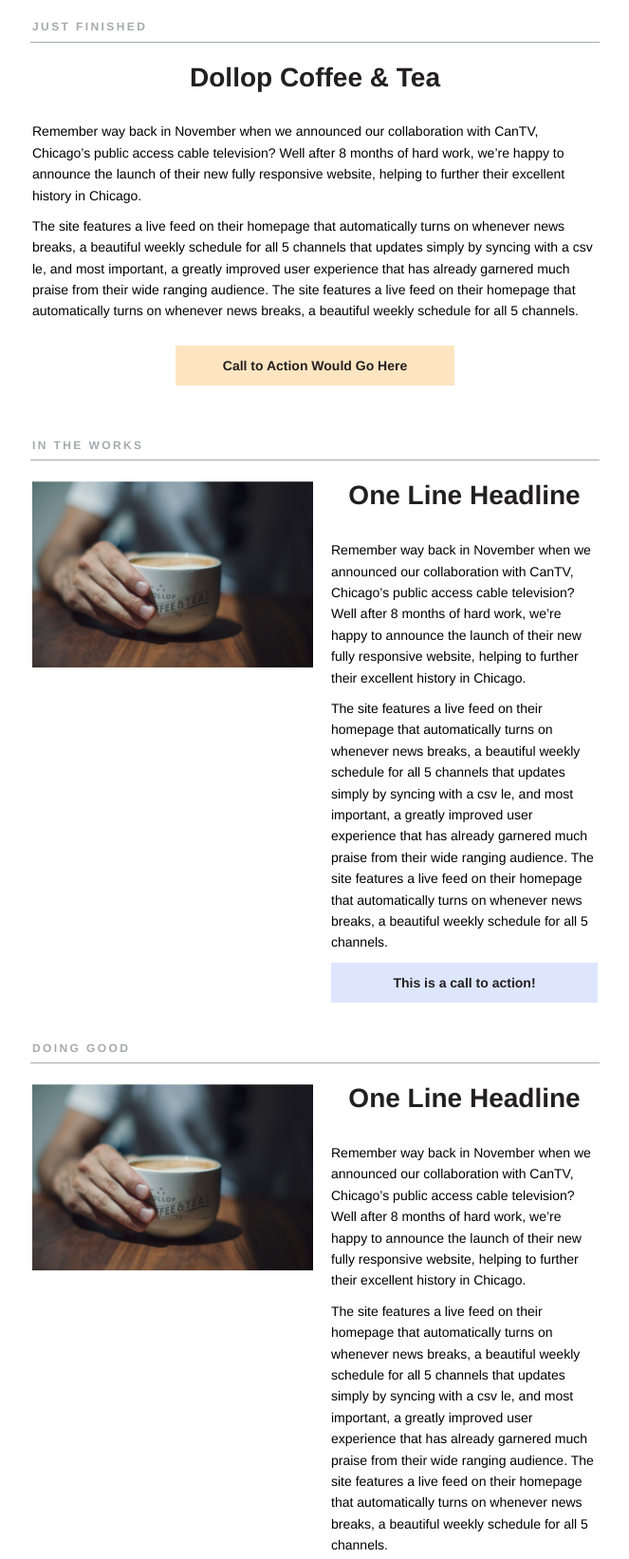
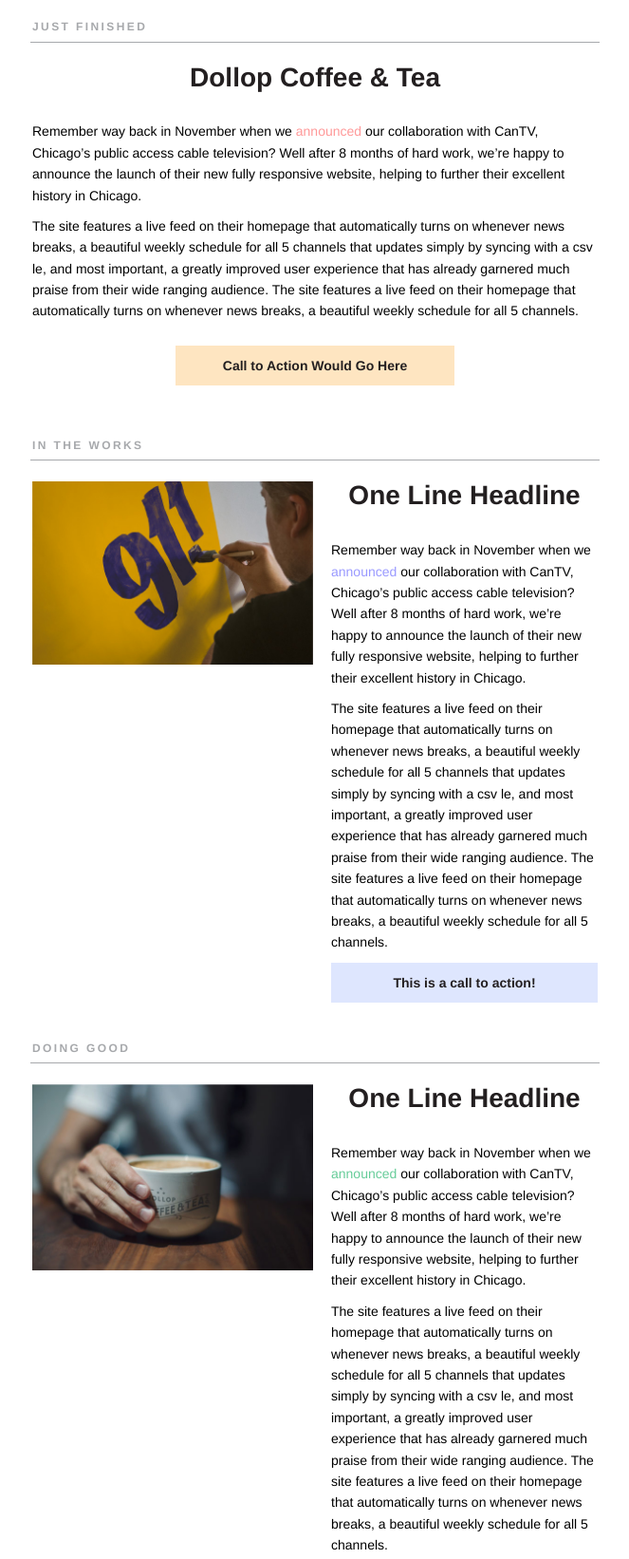
Before and after one commit to firebelly/fb3-email, a plain HTML site: page index.html in a window 1280 px wide. Shown: the part 546-2188 px from the top of the page at 95% size, without its empty margins (308-971 px from the left). Drawn offline with Linux system fonts and the light colour scheme.

Commit message:
different colored links for each section, remove REWARDS, add test links in sections, use second test-image

```diff
--- a/index.html
+++ b/index.html
@@ -60,18 +60,41 @@
 		display: block;
 	}
 
-	/* Repeatable blocks */
+	/* -------------------------------------
+			Repeatable blocks
+	------------------------------------- */
+
+	/* In The Works */
+	.news-block-in-the-works a {
+		color: #9999ff;
+	}
 	.news-block-in-the-works p.callout a {
 		background-color: #dee6fe;
+		color: #231F20;
+	}
+	/* Around Town */
+	.news-block-around-town a {
+		color: #ff9999;
 	}
 	.news-block-around-town p.callout a {
 		background-color: #fed9d2;
+		color: #231F20;
+	}
+	/* Doing Good */
+	.news-block-doing-good a {
+		color: #66cc99;
 	}
 	.news-block-doing-good p.callout a {
 		background-color: #d2efd9;
+		color: #231F20;
+	}
+	/* Just Finished */
+	.news-block-just-finished a {
+		color: #ff9999;
 	}
 	.news-block-just-finished p.callout a {
 		background-color: #fee5c1;
+		color: #231F20;
 	}
 
 	.news-block-just-finished,
@@ -347,7 +370,7 @@
 						<tr>
 							<td mc:edit="just-finished-copy">
 								<h1>Dollop Coffee & Tea</h1>
-								<p>Remember way back in November when we announced our collaboration with CanTV, Chicago’s public access cable television? Well after 8 months of hard work, we’re happy to announce the launch of their new fully responsive website, helping to further their excellent history in Chicago.</p>
+								<p>Remember way back in November when we <a href="#">announced</a> our collaboration with CanTV, Chicago’s public access cable television? Well after 8 months of hard work, we’re happy to announce the launch of their new fully responsive website, helping to further their excellent history in Chicago.</p>
 
 								<p>The site features a live feed on their homepage that automatically turns on whenever news breaks, a beautiful weekly schedule for all 5 channels that updates simply by syncing with a csv  le, and most important, a greatly improved user experience that has already garnered much praise from their wide ranging audience. The site features a live feed on their homepage that automatically turns on whenever news breaks, a beautiful weekly schedule for all 5 channels.</p>
 
@@ -381,7 +404,7 @@
 						<table align="left">
 							<tr>
 								<td>
-									<img mc:edit="in-the-works-image" src="img/test-image.jpg" />
+									<img mc:edit="in-the-works-image" src="img/test-image2.jpg" />
 								</td>
 							</tr>
 						</table>
@@ -393,7 +416,7 @@
 								<td mc:edit="in-the-works-copy">
 									<h1>One Line Headline</h1>
 
-									<p>Remember way back in November when we announced our collaboration with CanTV, Chicago’s public access cable television? Well after 8 months of hard work, we’re happy to announce the launch of their new fully responsive website, helping to further their excellent history in Chicago.</p>
+									<p>Remember way back in November when we <a href="#">announced</a> our collaboration with CanTV, Chicago’s public access cable television? Well after 8 months of hard work, we’re happy to announce the launch of their new fully responsive website, helping to further their excellent history in Chicago.</p>
 
 									<p>The site features a live feed on their homepage that automatically turns on whenever news breaks, a beautiful weekly schedule for all 5 channels that updates simply by syncing with a csv  le, and most important, a greatly improved user experience that has already garnered much praise from their wide ranging audience. The site features a live feed on their homepage that automatically turns on whenever news breaks, a beautiful weekly schedule for all 5 channels.</p>
 
@@ -442,7 +465,7 @@
 								<td mc:edit="doing-good-copy">
 									<h1>One Line Headline</h1>
 
-									<p>Remember way back in November when we announced our collaboration with CanTV, Chicago’s public access cable television? Well after 8 months of hard work, we’re happy to announce the launch of their new fully responsive website, helping to further their excellent history in Chicago.</p>
+									<p>Remember way back in November when we <a href="#">announced</a> our collaboration with CanTV, Chicago’s public access cable television? Well after 8 months of hard work, we’re happy to announce the launch of their new fully responsive website, helping to further their excellent history in Chicago.</p>
 
 									<p>The site features a live feed on their homepage that automatically turns on whenever news breaks, a beautiful weekly schedule for all 5 channels that updates simply by syncing with a csv  le, and most important, a greatly improved user experience that has already garnered much praise from their wide ranging audience. The site features a live feed on their homepage that automatically turns on whenever news breaks, a beautiful weekly schedule for all 5 channels.</p>
 
@@ -465,7 +488,7 @@
 					<table>
 						<tr>
 							<td>
-								<p><img mc:edit="around-town-image" src="img/test-image.jpg" /></p>
+								<p><img mc:edit="around-town-image" src="img/test-image2.jpg" /></p>
 							</td>
 						</tr>
 					</table>
@@ -480,7 +503,7 @@
 						<tr>
 							<td mc:edit="around-town-copy">
 								<h1>Dollop Coffee & Tea</h1>
-								<p>Remember way back in November when we announced our collaboration with CanTV, Chicago’s public access cable television? Well after 8 months of hard work, we’re happy to announce the launch of their new fully responsive website, helping to further their excellent history in Chicago.</p>
+								<p>Remember way back in November when we <a href="#">announced</a> our collaboration with CanTV, Chicago’s public access cable television? Well after 8 months of hard work, we’re happy to announce the launch of their new fully responsive website, helping to further their excellent history in Chicago.</p>
 
 								<p>The site features a live feed on their homepage that automatically turns on whenever news breaks, a beautiful weekly schedule for all 5 channels that updates simply by syncing with a csv  le, and most important, a greatly improved user experience that has already garnered much praise from their wide ranging audience. The site features a live feed on their homepage that automatically turns on whenever news breaks, a beautiful weekly schedule for all 5 channels.</p>
 
@@ -537,13 +560,12 @@
 							<td>
 								<a target="_blank" href="https://www.facebook.com/firebellydesign">FACEBOOK</a><br>
 								<a target="_blank" href="https://twitter.com/firebellydesign">TWITTER</a><br>
-								<a target="_blank" href="https://www.instagram.com/firebellydesign/">INSTAGRAM</a><br><br>
+								<a target="_blank" href="https://www.instagram.com/firebellydesign/">INSTAGRAM</a><br>
 								<a target="_blank" href="http://www.firebellydesign.com/work">WEB</a><br><br>
 								<a target="_blank" href="*|FORWARD|*">SHARE</a> <a target="_blank" href="*|SHARELINK:TWITTER|*"><img style="width: 20px;" src="img/twitter.png" alt="Twitter" /></a>
 								<a target="_blank" href="*|SHARELINK:FACEBOOK|*"><img style="width: 20px;" src="img/facebook.png" alt="Facebook" /></a>
 								<a target="_blank" href="*|FORWARD|*"><img style="width: 20px;" src="img/email.png" alt="Email" /></a><br>
 								<br><a href="*|UNSUB|*">UNSUBSCRIBE</a><br>
-								*|REWARDS|*
 							</td>
 						</tr>
 					</table>
```
